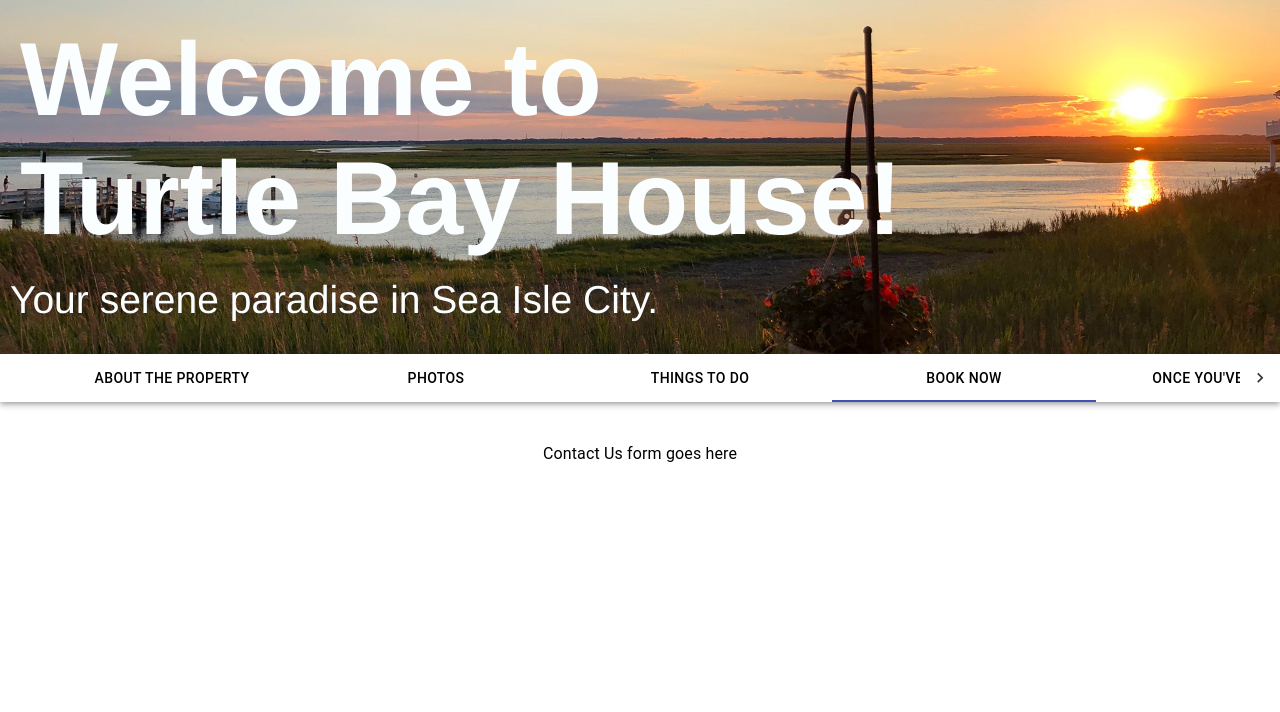
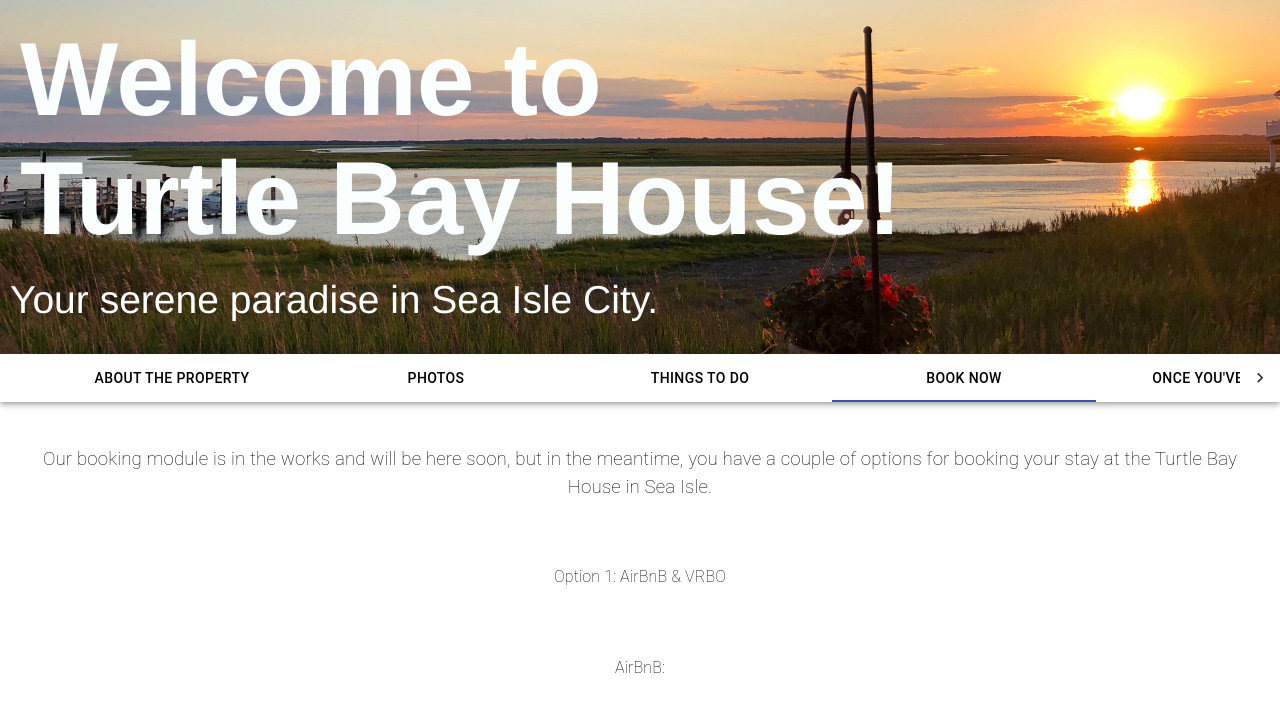
Before and after one commit to mshertz-dev/turtle-bay-house, a React (Create React App) app: page / in a window 1280 px wide. Both pictures are taken after a click on the tab "BOOK NOW". Shown: the top 712 px of the page. Built offline with nearby package versions, Linux system fonts and the light colour scheme.

Commit message:
added shell booking component and cleaned up some old commented code

```diff
--- /dev/null
+++ b/src/components/Booking.jsx
@@ -0,0 +1,29 @@
+import React from 'react';
+import { makeStyles } from '@material-ui/core/styles';
+
+const useStyles = makeStyles((theme) => ({
+  root: {
+    flexGrow: 1,
+  },
+  paper: {
+    padding: theme.spacing(.5),
+    textAlign: 'center',
+    color: theme.palette.text.secondary,
+  },
+}));
+
+function Booking() {
+  const classes = useStyles();
+
+  return (
+    <div className={classes.root}>
+      <h3 id="about-details">Our booking module is in the works and will be here soon, but in the meantime, you have a couple of options for booking your stay at the Turtle Bay House in Sea Isle.</h3>
+      <br></br>
+      <h4 id="about-details">Option 1: AirBnB & VRBO</h4>
+      <br></br>
+      <h4 id="about-details">AirBnB: </h4>
+    </div>
+  );
+}
+
+export default Booking;
--- a/src/components/Tabs.jsx
+++ b/src/components/Tabs.jsx
@@ -10,6 +10,7 @@ import Box from "@material-ui/core/Box";
 import '../App.css';
 import Amenities from './Amenities.jsx';
 import DemoCarousel from './Carousel.jsx';
+import Booking from './Booking.jsx';
 import ThingsToDo from './ThingsToDo.jsx';
 
 function TabPanel(props) {
@@ -96,15 +97,23 @@ export default function ScrollableTabsButtonAuto() {
         </div>
       </TabPanel>
       <TabPanel value={value} index={3}>
-        <div id='testing123'>
-          <p id='testing123'>Contact Us form goes here</p>
-        </div>
+        <Booking></Booking>
       </TabPanel>
       <TabPanel value={value} index={4}>
         <div id='testing123'>
           <p id='testing123'>Keep an eye out for a Welcome Letter along with further instructions!</p>
         </div>
       </TabPanel>
+      <TabPanel value={value} index={5}>
+        <div id='testing123'>
+          <p id='testing123'>Reviews coming soon!</p>
+        </div>
+      </TabPanel>
+      <TabPanel value={value} index={6}>
+        <div id='testing123'>
+          <p id='testing123'>About the Owners coming soon!</p>
+        </div>
+      </TabPanel>
     </div>
   );
 }
--- a/src/components/ThingsToDo.jsx
+++ b/src/components/ThingsToDo.jsx
@@ -22,7 +22,8 @@ class ThingsToDo extends React.Component {
       restaurants: [
         {id: 1, name: `O'Donnell's Pour House`, shortName: `O'Donnell's`, imgURL: `http://odonnellspourhouse.com/assets/images/galleries/full/hsCom.jpg`, description: `Upbeat Irish pub offering American fare, including steaks & seafood, plus frequent live music.`, phone: `609.263.5600`, address: `3907 Landis Ave`, website: `http://odonnellspourhouse.com/`, websiteName: `odonnellspourhouse.com/`},
         {id: 2, name: `Hank's Sauce`, shortName: `Hank's`, imgURL: `https://cdn.shopify.com/s/files/1/0452/5593/files/restaurant2_1200x.jpg?v=1572378651`, description: `Casual haunt for creative comfort eats, such as cheesesteak tacos, burgers & lobster mac ’n’ cheese.`, phone: `609.486.5132`, address: `806 Landis Ave`, website: `https://www.hanksauce.com/`, websiteName: `hanksauce.com/`},
-        {id: 3, name: `Mike's Seafood`, shortName: `Mike's`, imgURL: `https://digitalmarketing.blob.core.windows.net/8577/images/items/image566895.jpg`, description: `Located in Sea Isle City's Historic Fish Alley, Mike's Seafood and Dock Restaurant is committed to satisfying our customers with a wide selection of fresh, locally caught seafood for lunch and dinner.`, phone: `609.263.3458`, address: `4222 Park Road`, website: `https://www.mikesseafood.com/home`, websiteName: `mikesseafood.com/`}]
+        {id: 3, name: `Mike's Seafood`, shortName: `Mike's`, imgURL: `https://digitalmarketing.blob.core.windows.net/8577/images/items/image566895.jpg`, description: `Located in Sea Isle City's Historic Fish Alley, Mike's Seafood and Dock Restaurant is committed to satisfying our customers with a wide selection of fresh, locally caught seafood for lunch and dinner.`, phone: `609.263.3458`, address: `4222 Park Road`, website: `https://www.mikesseafood.com/home`, websiteName: `mikesseafood.com/`},
+        {id: 4, name: `Basilico's Ristorante`, shortName: `Basilico's`, imgURL: `https://img1.wsimg.com/isteam/ip/3d5254c9-e40b-4ff9-a9e3-94e5596accfe/9650638f-2ca0-4250-90b9-36ae64e667a2.JPG/:/rs=w:1140,h:900,cg:true,m/cr=w:1140,h:900,a:cc`, description: `Homemade pastas & other traditional Italian dishes offered in an informal environment.`, phone: `609.263.1010`, address: `27 43rd Street`, website: `https://basilicosristorante.com/entree-take-out`, websiteName: `basiliocsristorante.com/`}]
     };
   }
 
@@ -61,22 +62,6 @@ class ThingsToDo extends React.Component {
             )
           })
         }
-        {/* <Grid item xs={12}>
-            <Paper id='things-to-do-box'>
-              <h4 id='activity-header'>O'Donnell's Pour House</h4>
-              <div id='things-to-do-details'>
-                <div id='activity-pic'>
-                  <img src="http://odonnellspourhouse.com/assets/images/galleries/full/hsCom.jpg" alt="odonnells" id='activity-pic'></img>
-                </div>
-                <div id='things-to-do-description'>
-                  <p>Upbeat Irish pub offering American fare, including steaks & seafood, plus frequent live music.</p>
-                </div>
-                <div id='things-to-do-info'>
-                  <p>Phone: 609.263.5600 <br></br> Address: 3907 Landis Ave <br></br>Website: <a href="http://odonnellspourhouse.com/">odonnellspourhouse.com</a></p>
-                </div>
-              </div>
-            </Paper>
-          </Grid> */}
         </Grid>
       </div>
     );
```
Also changed, not shown: 1 other file (tests, documents, lock files or other folders).
